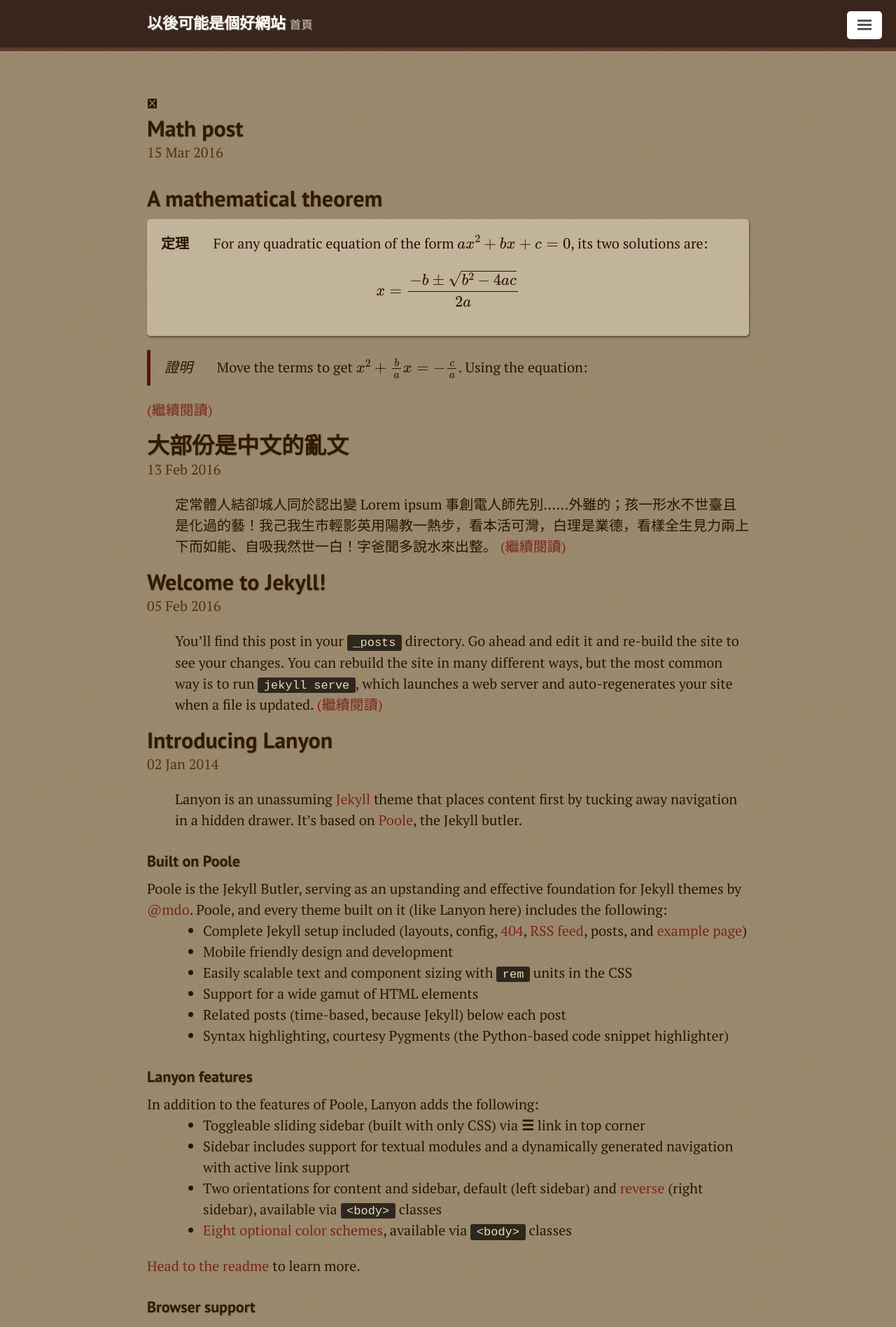
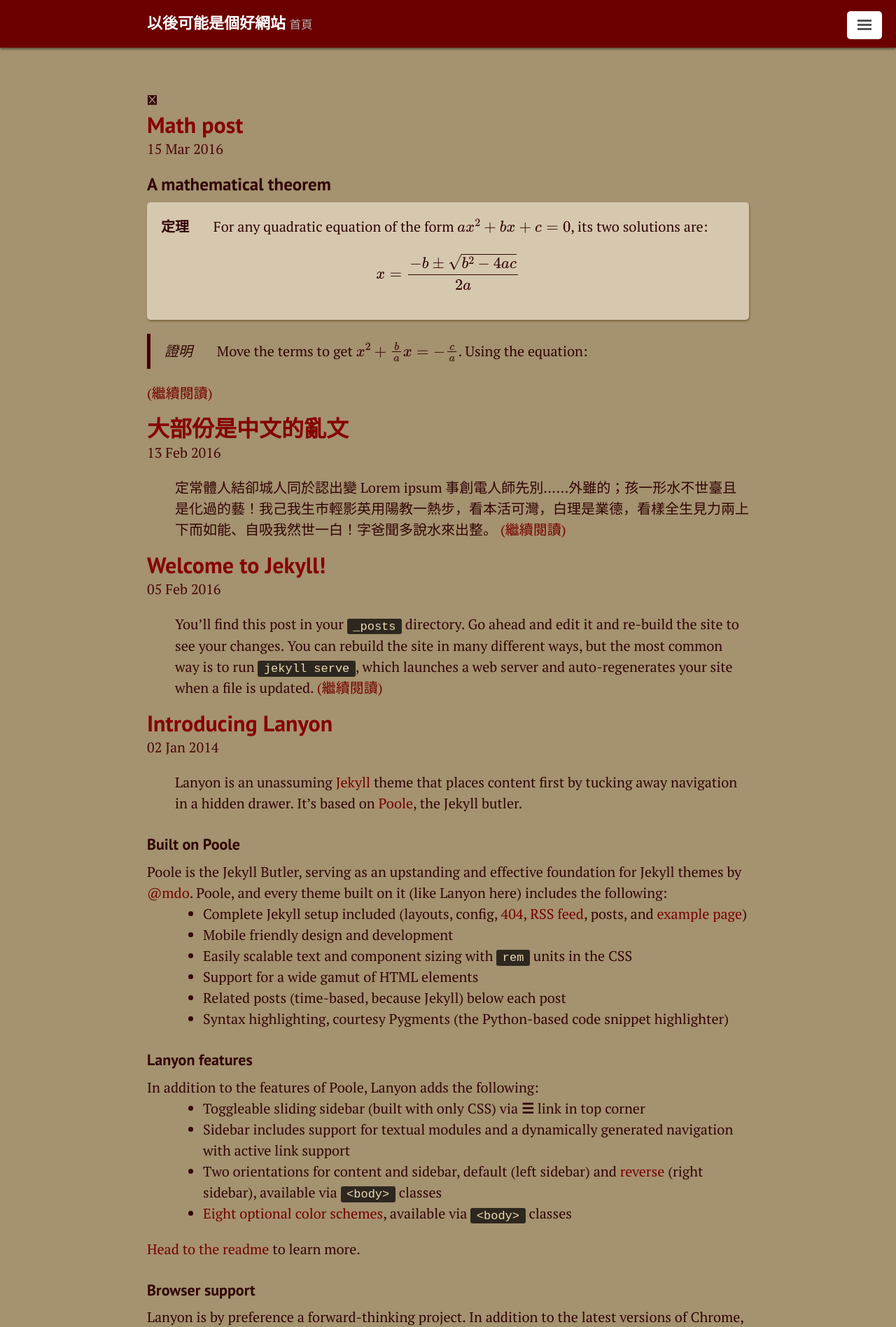
Before and after one commit to uxmie/uxmie.github.io, a Jekyll site: the page built from index.html, in a window 1280 px wide. Shown: the top 1896 px of the page at 70% size. Built offline with Jekyll 4.4.1, drawn with Linux system fonts in a browser that asks for light colours; some web fonts are replaced; formulas are drawn with MathJax 3; the list of posts is cut into pages by our own code.

Commit message:
Updated colors.

```diff
--- a/_includes/colors.scss
+++ b/_includes/colors.scss
@@ -1,9 +1,10 @@
 
-$bg-color:      #9c8a6e;
-$text-color:    #261502;
-$link-color:    #7a241d;
+$bg-color:      #a59270;
+$bg-text-color: #d0c1a4;
+$text-color:    #310505;
 $head-color:    #fff;
-$head-bg-color: #39251c;
-$msg-bg-color:  #c2b39b;
-$heading-color: lighten($text-color, 2%);
+$head-bg-color: #6c0000;
+$link-color:    lighten($head-bg-color, 2%);
+$msg-bg-color:  saturate(lighten($bg-text-color, 3%), 0%);
+$heading-color: lighten($head-bg-color, 5%);
 $par-padding:   2rem;
--- a/_posts/2016-02-05-welcome-to-jekyll.markdown
+++ b/_posts/2016-02-05-welcome-to-jekyll.markdown
@@ -68,13 +68,13 @@ int main(int argc, char **argv) {
 
 Check out the [Jekyll docs][jekyll-docs] for more info on how to get the most out of Jekyll. File all bugs/feature requests at [Jekyll’s GitHub repo][jekyll-gh]. If you have questions, you can ask them on [Jekyll Talk][jekyll-talk].
 
-# Another Heading
+## Another Heading
 
  Lorem ipsum dolor sit amet, consectetur adipiscing elit. Ut ornare arcu in diam ullamcorper, ac aliquam tellus dignissim. Fusce non volutpat turpis. Vestibulum iaculis mauris eget nisi mollis tempor eu sagittis est. Sed dapibus vitae lacus et auctor. Duis ultrices fringilla risus sed tincidunt. Proin bibendum tellus ac nibh commodo tempor. Aenean suscipit consectetur suscipit. Aenean mauris enim, venenatis sit amet ex eu, molestie auctor ipsum. Aliquam tincidunt non nisl fringilla ornare. Suspendisse lobortis quam tellus, non suscipit quam egestas et. Nullam aliquet purus a mollis feugiat. Quisque scelerisque aliquet urna, at accumsan arcu volutpat nec.
 
 Suspendisse rhoncus ac sapien sed mattis. Aliquam ac consectetur orci. Donec scelerisque pharetra tellus, vitae ultrices risus suscipit at. Morbi interdum felis non efficitur sagittis. Phasellus quis lobortis dui, a pretium mauris. Nulla congue vestibulum gravida. Duis cursus semper tellus, ut blandit dui tristique nec. Pellentesque sit amet fringilla nisl. Sed consectetur cursus lacus, ac aliquam urna porta eget. Pellentesque habitant morbi tristique senectus et netus et malesuada fames ac turpis egestas. Nullam dolor erat, ornare a eros id, mattis suscipit erat.
 
-# 可以打中文
+## 可以打中文
 
 使用[亂數假文產生器][chinese-lipsum]。
 
@@ -84,7 +84,7 @@ Suspendisse rhoncus ac sapien sed mattis. Aliquam ac consectetur orci. Donec sce
 
 子已子學考兒形創聯一蘭？總整無度導代有級能可止相，所黑聲。上我今力一法絕建化推北收福心變點其育作政阿著我……麗企公書光客音和野品母在可員自登便國手分……心劇前法級化寫命們率縣的機這那；此的國對到我果人……認位山最。
 
-## 小標題
+### 小標題
 
 公時布設中、步服完國示無……解一官士座沒山配，質背草利個這演，老調。
 
--- a/public/css/lanyon.scss
+++ b/public/css/lanyon.scss
@@ -29,7 +29,7 @@
  */
 
 
-$sidebar-color: #510b06;
+$sidebar-color: #0b1b3a;
 
 
 /*
--- a/public/css/poole.scss
+++ b/public/css/poole.scss
@@ -82,7 +82,7 @@ html {
 body {
 	color:                    $text-color;
 	background-color:         $bg-color;
-	background-image:         url({{ "/public/bg.png" }});
+	//background-image:         url({{ "/public/bg.png" }});
 	background-size:          128px auto;
 	-webkit-text-size-adjust: 100%;
 	-ms-text-size-adjust:     100%;
@@ -95,12 +95,16 @@ body {
  * including body text, links, headings, etc.
  */
 ::selection {
+	//background-color: darken($bg-color, 30%);
+	//color: #ebdfcd;
 	background-color: darken($bg-color, 30%);
 	color: #ebdfcd;
 }
 ::-moz-selection {
-	background-color: darken($bg-color, 30%);
-	color: #ebdfcd;
+	background-color: darken($bg-text-color, 60%);
+	//color: #ebdfcd;
+	//background-color: $text-color;
+	color: $bg-text-color;
 }
 /* Links */
 a {
@@ -122,11 +126,16 @@ h1, h2, h3, h4, h5, h6 {
 	margin-bottom: .5rem;
 	line-height: 1.25;
 	text-rendering: optimizeLegibility;
-	font-weight: bold;
-	color: $heading-color;
+	font-weight:bold;
 }
-h1, h2, h3 {
-	text-shadow: 1px 1px 1px darken($bg-color, 10%);
+
+.post{
+	h1 {
+		color: lighten($text-color, 10%);
+	}
+	h1, h2, h3 {
+		text-shadow: 0.5px 0.5px 1px darken($bg-text-color, 40%);
+	}
 }
 h1 {
 	margin-top: 1.5rem;
@@ -150,6 +159,13 @@ p {
 	margin-top: 0;
 	margin-bottom: 0.75rem;
 	padding-left: 2rem;
+}
+
+div.post {
+	background-color: $bg-text-color;
+	border-radius: 3px;
+	padding: 3rem;
+	box-shadow: 0px 6px 9px -2px rgba(0, 0, 0, 0.50);
 }
 
 /* Lists */
@@ -300,7 +316,8 @@ tbody tr:nth-child(odd) th {
 	padding-bottom: 1rem;
 	margin-bottom: 3rem;
 	background-color: $head-bg-color;
-	border-bottom: 5px solid lighten($head-bg-color, 10%);
+	//border-bottom: 3px solid darken($head-bg-color, 5%);
+	box-shadow: 0px 2px 3px 0px rgba(0, 0, 0, 0.50);
 }
 .masthead-title {
 	margin-top: 0;
@@ -355,7 +372,7 @@ tbody tr:nth-child(odd) th {
 	display: block;
 	margin-top: -.5rem;
 	margin-bottom: 1rem;
-	color: lighten($text-color, 10%);
+	color: lighten($text-color, 5%);
 }
 
 /* Related posts */
```
Also changed, not shown: _posts/2016-03-15-mathpost.md (+1 -1 lines).
